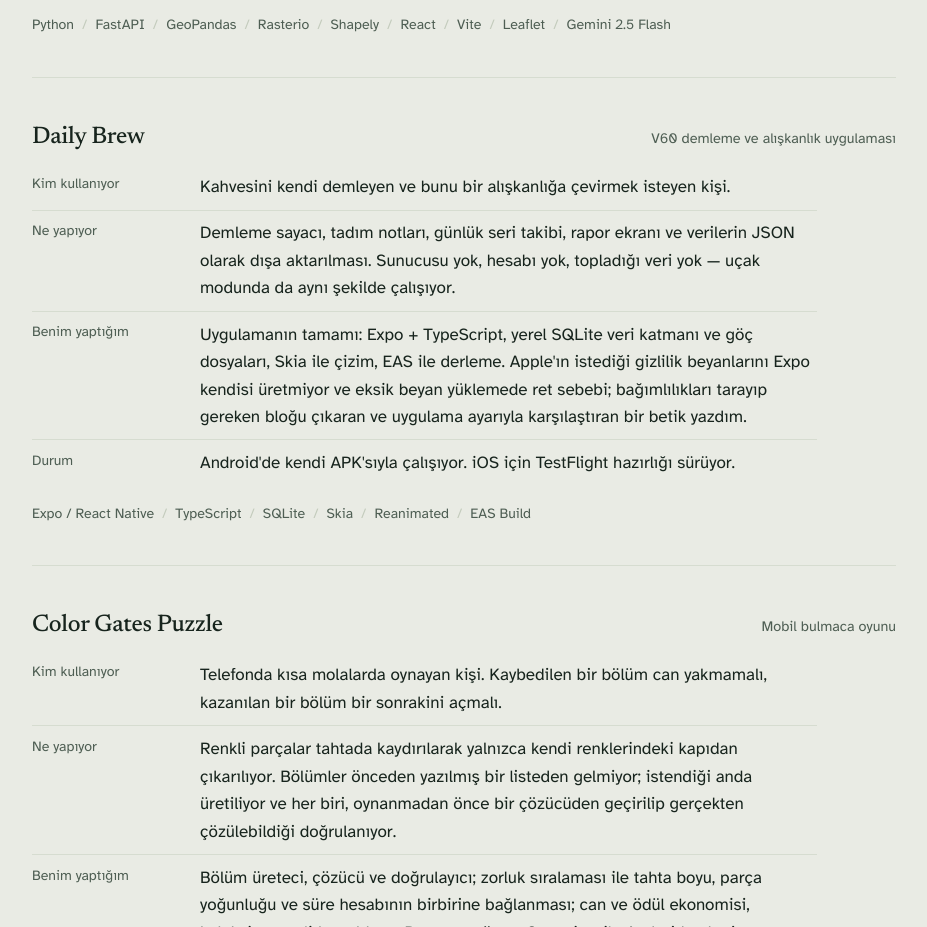
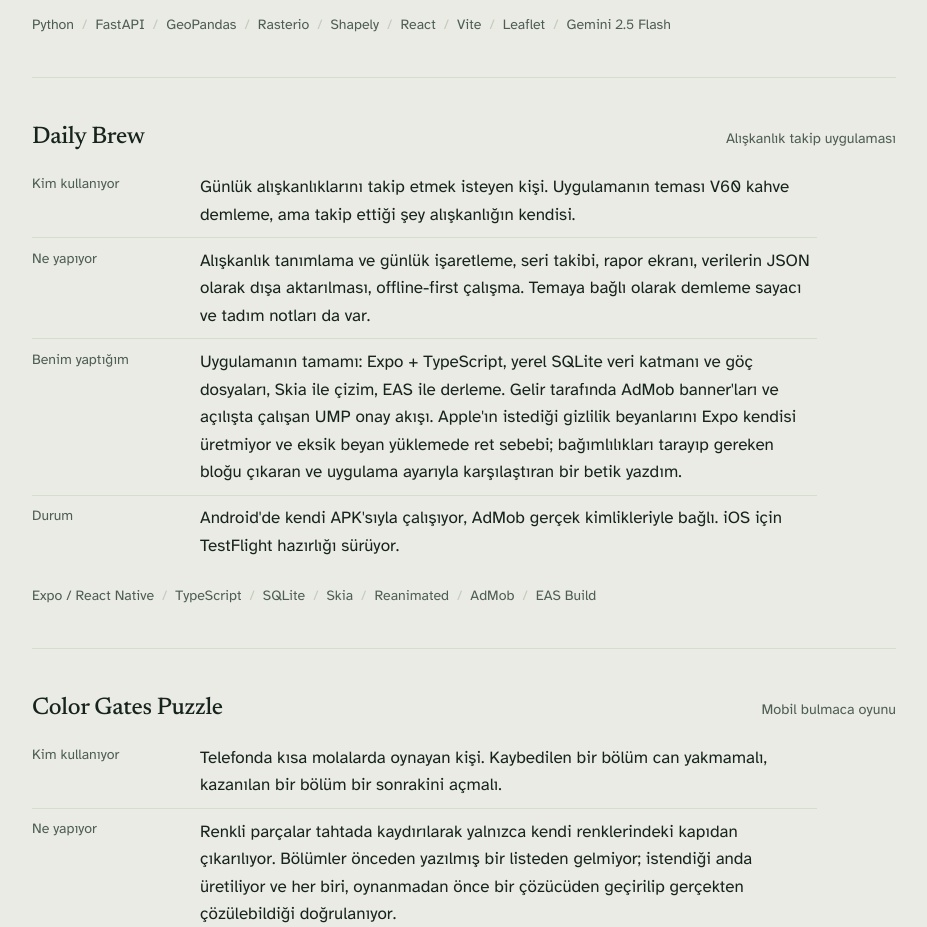
Before and after one commit to aysecetin/aysecetin.github.io, a plain HTML site: page index.html in a window 1280 px wide. Shown: the part 2684-3611 px from the top of the page, without its empty margins (176-1103 px from the left). Drawn offline with Linux system fonts and the light colour scheme.

Commit message:
Daily Brew: aliskanlik takip uygulamasi, kahve uygulamasi degil
V60 temadir. Ayrica AdMob banner'lari ve UMP onay akisi var; "hicbir
veri toplamiyor" iddiasi kaldirildi.

Co-Authored-By: Claude Opus 5 (1M context) <noreply@anthropic.com>

```diff
--- a/index.html
+++ b/index.html
@@ -411,19 +411,19 @@
       <article class="record">
         <div class="record-head">
           <h3>Daily Brew</h3>
-          <span class="kind">V60 demleme ve alışkanlık uygulaması</span>
+          <span class="kind">Alışkanlık takip uygulaması</span>
         </div>
         <dl>
           <dt>Kim kullanıyor</dt>
-          <dd>Kahvesini kendi demleyen ve bunu bir alışkanlığa çevirmek isteyen kişi.</dd>
+          <dd>Günlük alışkanlıklarını takip etmek isteyen kişi. Uygulamanın teması V60 kahve demleme, ama takip ettiği şey alışkanlığın kendisi.</dd>
           <dt>Ne yapıyor</dt>
-          <dd>Demleme sayacı, tadım notları, günlük seri takibi, rapor ekranı ve verilerin JSON olarak dışa aktarılması. Sunucusu yok, hesabı yok, topladığı veri yok — uçak modunda da aynı şekilde çalışıyor.</dd>
+          <dd>Alışkanlık tanımlama ve günlük işaretleme, seri takibi, rapor ekranı, verilerin JSON olarak dışa aktarılması, offline-first çalışma. Temaya bağlı olarak demleme sayacı ve tadım notları da var.</dd>
           <dt>Benim yaptığım</dt>
-          <dd>Uygulamanın tamamı: Expo + TypeScript, yerel SQLite veri katmanı ve göç dosyaları, Skia ile çizim, EAS ile derleme. Apple'ın istediği gizlilik beyanlarını Expo kendisi üretmiyor ve eksik beyan yüklemede ret sebebi; bağımlılıkları tarayıp gereken bloğu çıkaran ve uygulama ayarıyla karşılaştıran bir betik yazdım.</dd>
+          <dd>Uygulamanın tamamı: Expo + TypeScript, yerel SQLite veri katmanı ve göç dosyaları, Skia ile çizim, EAS ile derleme. Gelir tarafında AdMob banner'ları ve açılışta çalışan UMP onay akışı. Apple'ın istediği gizlilik beyanlarını Expo kendisi üretmiyor ve eksik beyan yüklemede ret sebebi; bağımlılıkları tarayıp gereken bloğu çıkaran ve uygulama ayarıyla karşılaştıran bir betik yazdım.</dd>
           <dt>Durum</dt>
-          <dd>Android'de kendi APK'sıyla çalışıyor. iOS için TestFlight hazırlığı sürüyor.</dd>
+          <dd>Android'de kendi APK'sıyla çalışıyor, AdMob gerçek kimlikleriyle bağlı. iOS için TestFlight hazırlığı sürüyor.</dd>
         </dl>
-        <p class="stack"><span>Expo / React Native</span><span>TypeScript</span><span>SQLite</span><span>Skia</span><span>Reanimated</span><span>EAS Build</span></p>
+        <p class="stack"><span>Expo / React Native</span><span>TypeScript</span><span>SQLite</span><span>Skia</span><span>Reanimated</span><span>AdMob</span><span>EAS Build</span></p>
       </article>
 
       <article class="record">
```
